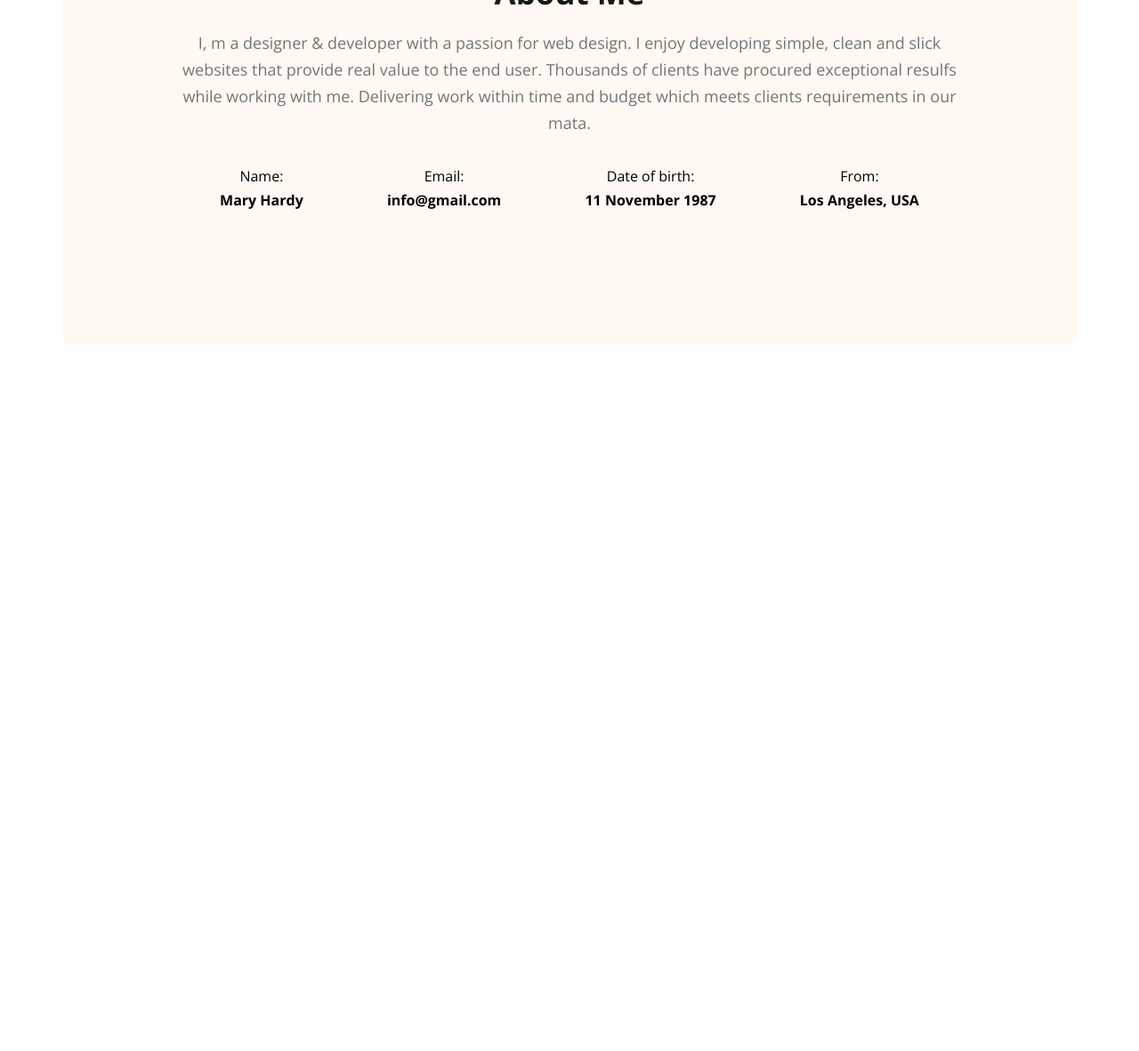
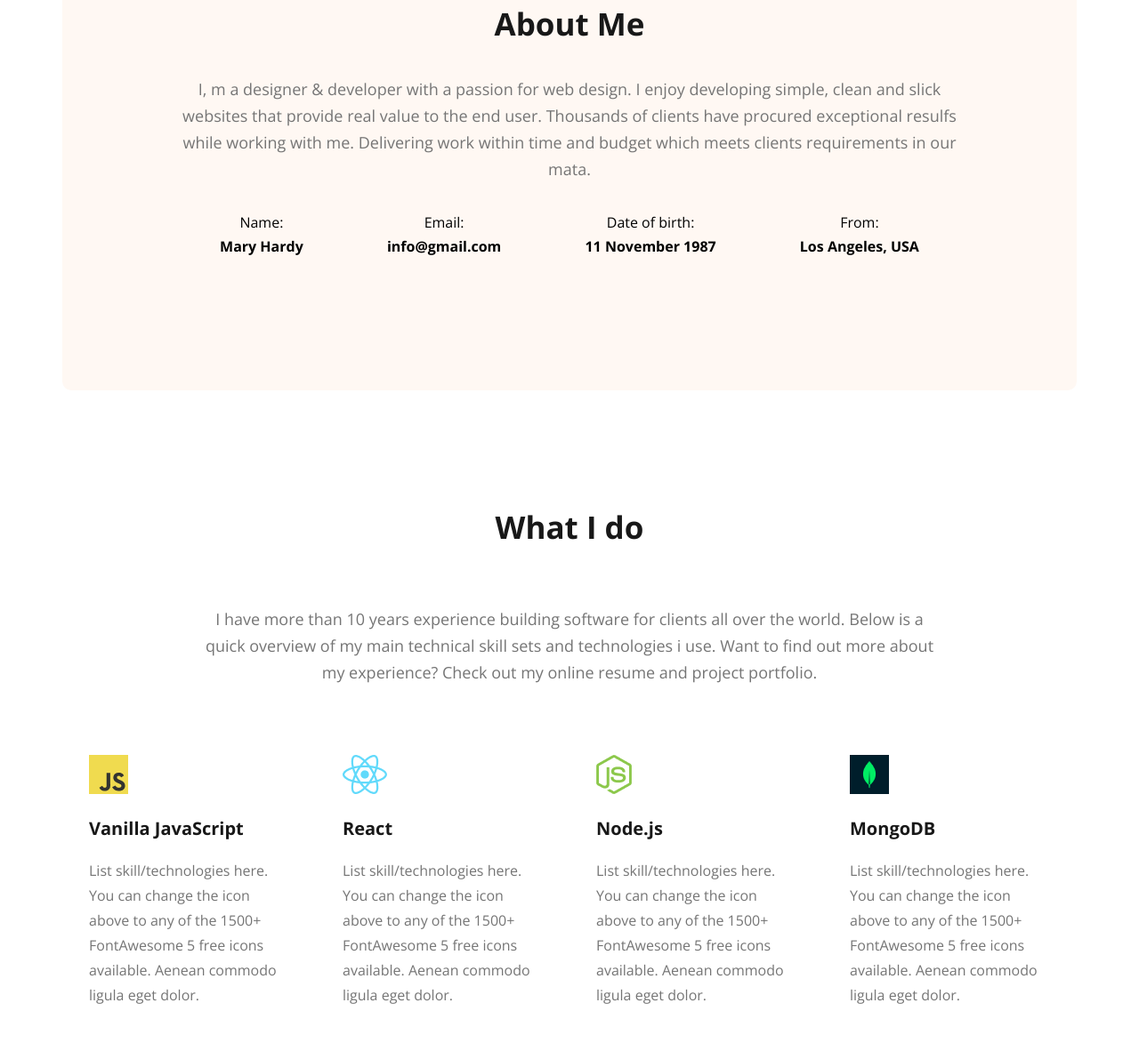
Before and after one commit to ShohanJoardder/Programing-Hero, a plain HTML site: page Module-Porfolio/index.html in a window 1280 px wide. Shown: the part 1157-2339 px from the top of the page at 89% size. Before the commit the page ends 1674 px from the top, so only its background shows below. Drawn offline with nearby package versions, Linux system fonts and the light colour scheme.

Commit message:
skill added

```diff
--- a/Module-Porfolio/index.html
+++ b/Module-Porfolio/index.html
@@ -32,7 +32,7 @@
     </header>
     <main>
         <section class="about">
-            <section class="section-title">About Me</section>
+            <h3 class="section-title">About Me</h3>
             <p class="section-desc">
                 I, m a designer & developer with a passion for web design. I enjoy developing simple, clean and slick websites that provide real value to the end user. Thousands of clients have procured exceptional resulfs while working with me. Delivering work within time and budget which meets clients requirements in our mata.
             </p>
@@ -55,6 +55,44 @@
                 </div>
             </div>
         </section>
+
+        <section>
+            <h3 class="section-title">What I do</h3>
+            <p id="what-i-do" class="section-desc">
+                I have more than 10 years experience building software for clients all over the world. Below is a quick overview of my main technical skill sets and technologies i use. Want to find out more about my experience? Check out my online resume and project portfolio.
+            </p>
+            <div class="skill-container">
+                <div class="skill">
+                    <img src="images/icons/js.png" alt="">
+                    <h3 class="skill-title">Vanilla JavaScript</h3>
+                    <p class="skill-desc">
+                        List skill/technologies here. You can change the icon above to any of the 1500+ FontAwesome 5 free icons available. Aenean commodo ligula eget dolor.
+                    </p>
+                </div>
+                <div class="skill">
+                    <img src="images/icons/react.png" alt="">
+                    <h3 class="skill-title">React</h3>
+                    <p class="skill-desc">
+                        List skill/technologies here. You can change the icon above to any of the 1500+ FontAwesome 5 free icons available. Aenean commodo ligula eget dolor.
+                    </p>
+                </div>
+                <div class="skill">
+                    <img src="images/icons/nodejs.png" alt="">
+                    <h3 class="skill-title">Node.js</h3>
+                    <p class="skill-desc">
+                        List skill/technologies here. You can change the icon above to any of the 1500+ FontAwesome 5 free icons available. Aenean commodo ligula eget dolor.
+                    </p>
+                </div>
+                <div class="skill">
+                    <img src="images/icons/mongo.png" alt="">
+                    <h3 class="skill-title">MongoDB</h3>
+                    <p class="skill-desc">
+                        List skill/technologies here. You can change the icon above to any of the 1500+ FontAwesome 5 free icons available. Aenean commodo ligula eget dolor.
+                    </p>
+                </div>
+            </div>
+
+        </section>
     </main>
     <footer></footer>
 </body>
--- a/Module-Porfolio/style/style.css
+++ b/Module-Porfolio/style/style.css
@@ -112,3 +112,25 @@ main{
 .info-desc{
     margin-top: 5px;
 }
+#what-i-do{
+    padding: 30px 150px;
+}
+/* skill related style */
+.skill-container{
+    display: flex;
+}
+.skill{
+    padding: 30px;
+    gap: 24px;
+}
+.skill-title{
+    color: #181818;
+    font-size: 20px;
+    font-weight: 700;
+}
+.skill-desc{
+    color: #757575;
+    font-size: 16px;
+    font-weight: 400;
+    line-height: 28px;
+}
```
